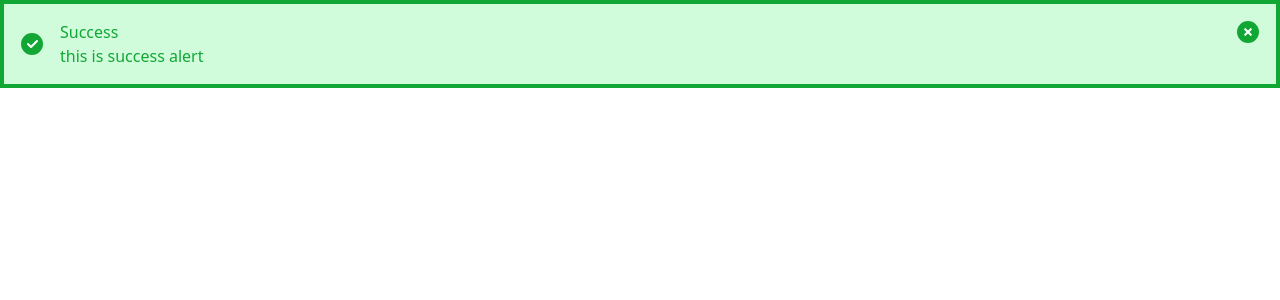
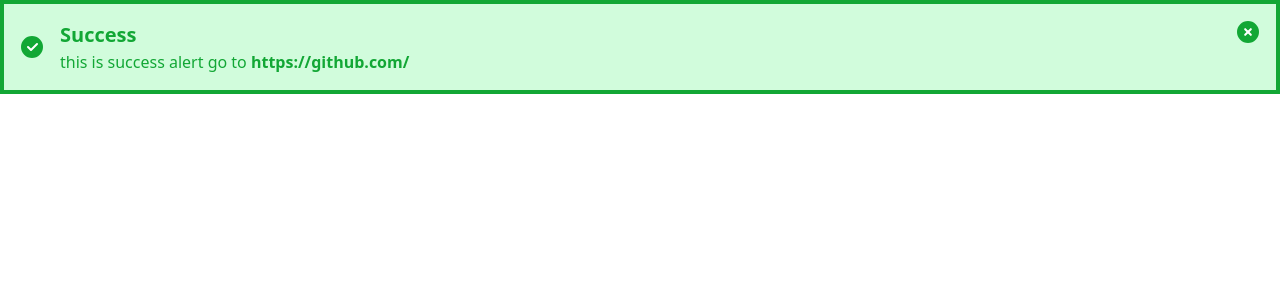
Before and after one commit to Xenial-Devil/Saha-ui, a React (Vite) app: page / in a window 1280 px wide. Shown: the top 300 px of the page. Built offline with nearby package versions, Linux system fonts and the light colour scheme.

Commit message:
Alert Added

```diff
--- a/src/App.tsx
+++ b/src/App.tsx
@@ -7,7 +7,7 @@ function App() {
       <Alert
         status={"success"}
         variant={"outline"}
-        message={"this is success alert"}
+        message={"this is success alert go to https://github.com/"}
         title={"Success"}
         closeable={true}
       />
--- a/src/assets/components/Alert/Alert.tsx
+++ b/src/assets/components/Alert/Alert.tsx
@@ -38,6 +38,16 @@ const Alert = ({
   const styleElement = document.createElement("style");
   styleElement.innerText = dynamicStyleRule;
   document.head.appendChild(styleElement);
+  const messageParts = message.split(/(https?:\/\/[^\s]+)/);
+  const renderedMessage = messageParts.map((part, index) =>
+    part.match(/(https?:\/\/[^\s]+)/) ? (
+      <a key={index} className="alert-link" href={part} target="_blank">
+        {part}
+      </a>
+    ) : (
+      part
+    )
+  );
   return (
     <>
       {isOpen && (
@@ -185,10 +195,7 @@ const Alert = ({
                   variant == "solid" ? "text-white" : "alert-text"
                 }`}
               >
-                {message.replace(
-                  /(https?:\/\/[^\s]+)/g,
-                  '<span className="alert-link">$1</span>'
-                )}
+                {renderedMessage}
               </div>
             </div>
           </div>
--- a/src/assets/components/Alert/alert.scss
+++ b/src/assets/components/Alert/alert.scss
@@ -56,14 +56,17 @@ $bg-color: (
     }
   }
   .alert-#{$key} .alert-title {
+    font-size: 1.25rem;
     color: $color;
+    font-weight: bold;
   }
   .alert-#{$key} .alert-text {
     color: $color;
   }
   .alert-#{$key} .alert-link {
     color: $color;
-    font: bolder;
+    font-weight: bolder;
+    text-decoration: none;
     &:hover {
       color: darken($color, 10%);
     }
```
